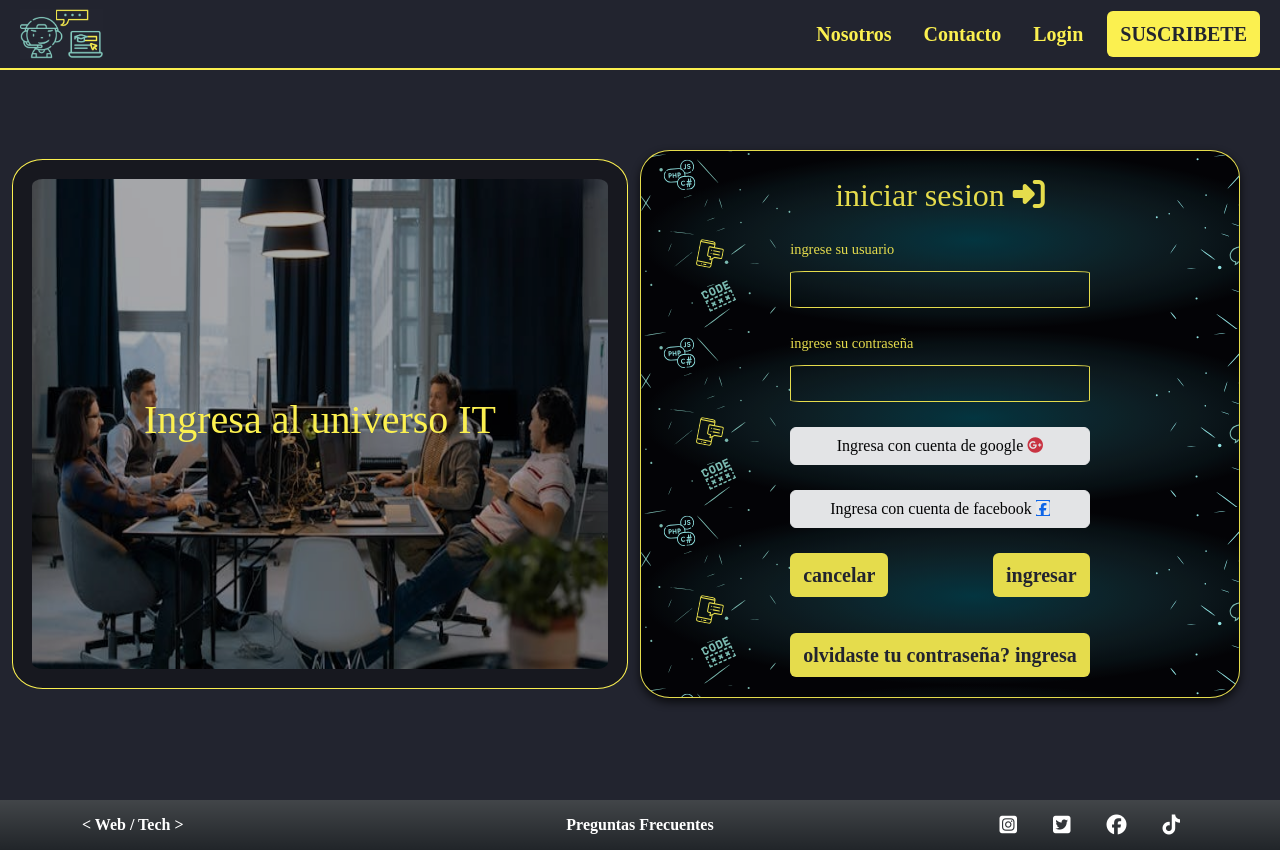
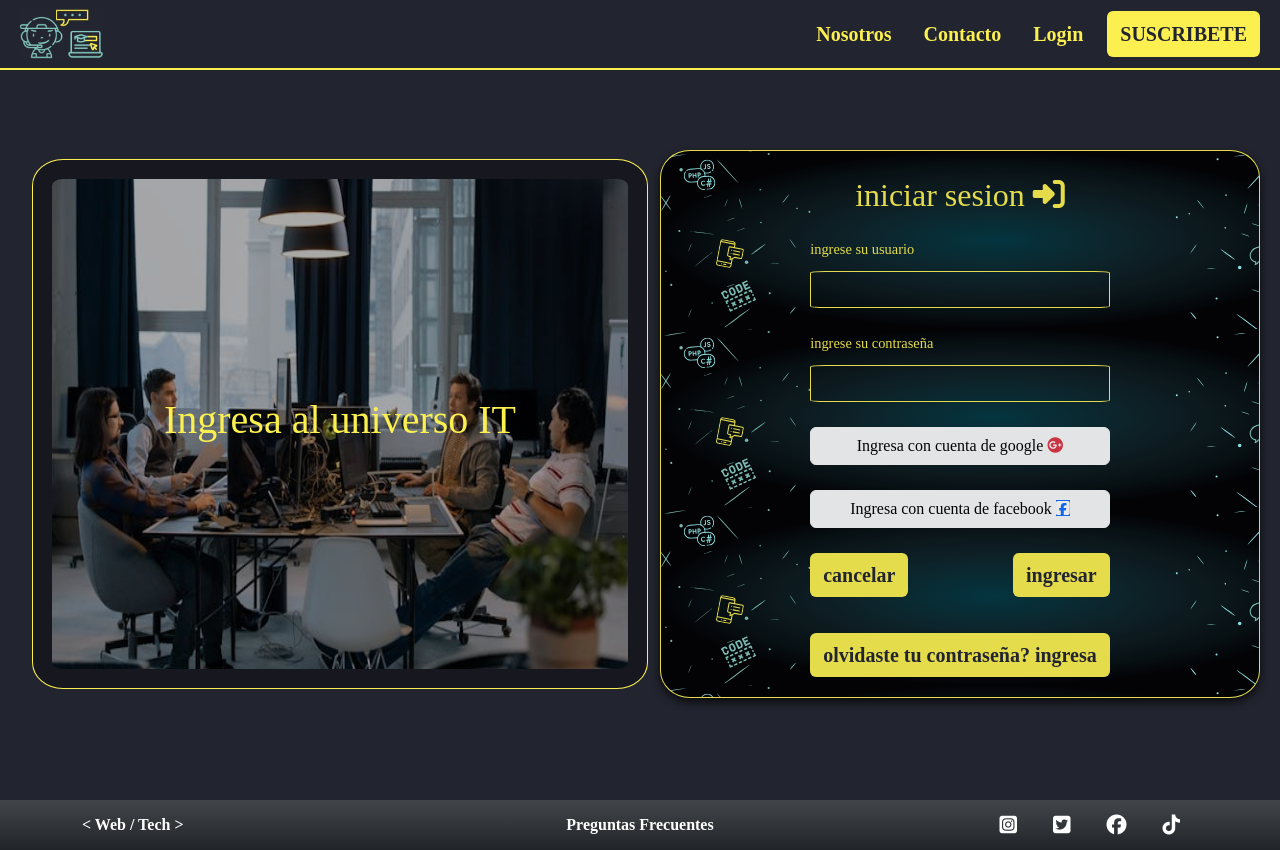
Before and after one commit to Agustin-Indarte/Blog-Web-Tech---Proyecto-Final-Rolling---Team-2, a plain HTML site: page login.html in a window 1280 px wide. Drawn offline with nearby package versions, Linux system fonts and the light colour scheme; a web font is replaced by a local one.

Commit message:
Centramos el formulario de login

```diff
--- a/login.html
+++ b/login.html
@@ -89,7 +89,7 @@
 
     <section id="login" class="py-10">
       <div class="container-fluid">
-        <div class="row min-vh-100 align-items-center align-content-center">
+        <div class="row min-vh-100 align-items-center align-content-center d-flex justify-content-center">
           <!--se arma la fila para colocar los fromularios-->
           <div
             class="div-img col-12 col-md-6 mt-3 mt-md-5 d-flex justify-content-between align-items-center"
```
